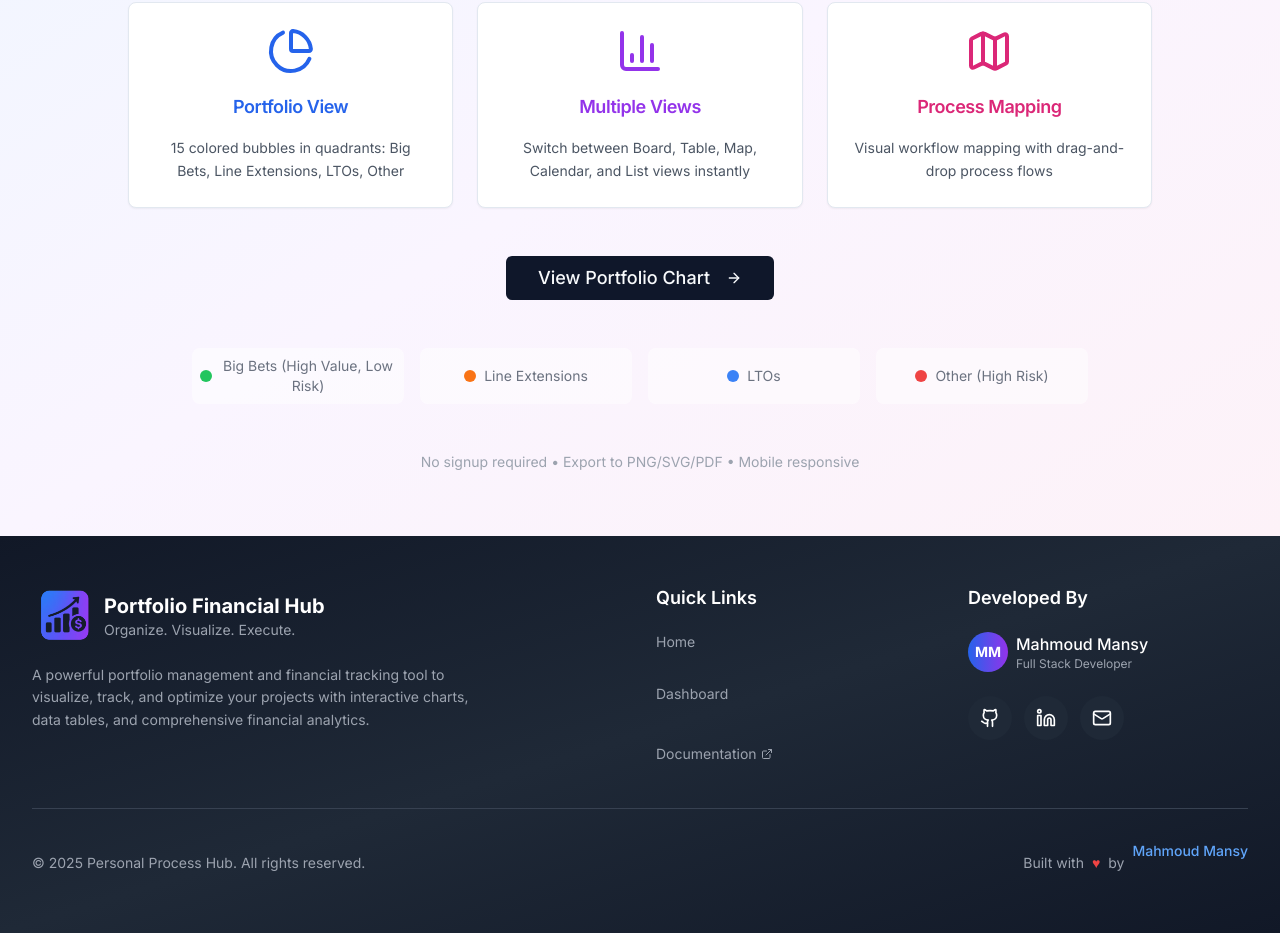
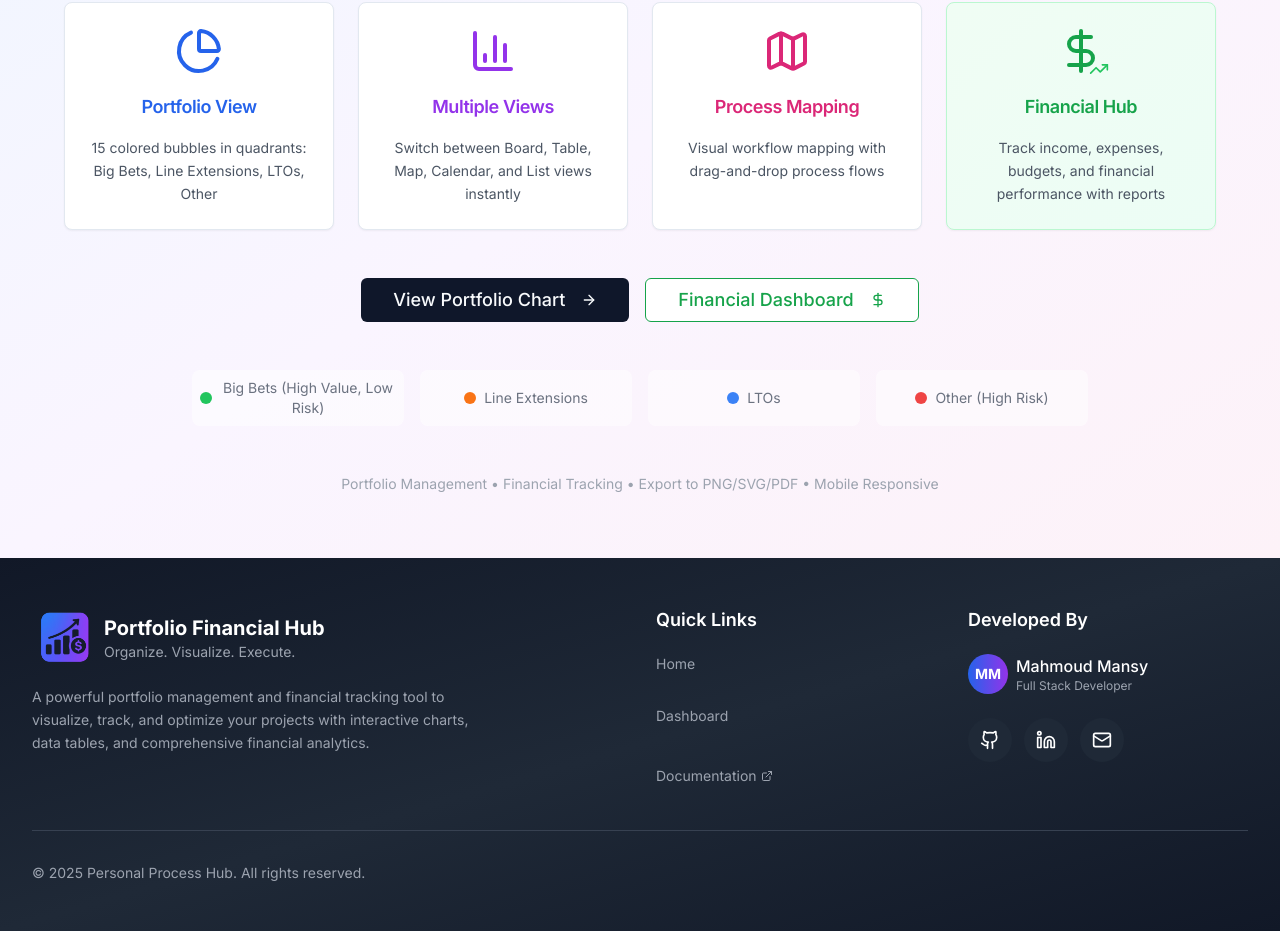
Before and after one commit to MMansy19/PPH, a Next.js app: page / in a window 1280 px wide. Shown: the part 334-1267 px from the top of the page. Built offline with nearby package versions, Linux system fonts and the light colour scheme; no server answers.

Commit message:
feat: update metadata and branding to reflect rebranding to Portfolio Financial Hub, enhance financial tracking features, and add new logo

```diff
--- a/src/app/layout.tsx
+++ b/src/app/layout.tsx
@@ -12,13 +12,18 @@ export const metadata: Metadata = {
     default: 'PFH - Portfolio Financial Hub | Portfolio Management & Financial Tracking',
     template: '%s | PFH - Portfolio Financial Hub'
   },
-  description: 'Portfolio Financial Hub (PFH) - Visualize and manage your portfolio with interactive bubble charts, Kanban boards, process maps, and data tables. Track finances, manage tasks, and optimize your project portfolio. Export to PNG, PDF, and CSV.',
+  description: 'Portfolio Financial Hub (PFH) - Visualize and manage your portfolio with interactive bubble charts, Kanban boards, process maps, and data tables. Track finances, manage budgets, expenses, and income with comprehensive financial analytics. Export to PNG, PDF, and CSV.',
   keywords: [
     'portfolio management',
+    'financial tracking',
     'task management',
     'bubble chart',
     'kanban board',
     'process map',
+    'financial management',
+    'expense tracking',
+    'budget management',
+    'income tracking',
     'project visualization',
     'drag and drop',
     'data visualization',
@@ -30,6 +35,8 @@ export const metadata: Metadata = {
     'project planning',
     'task board',
     'workflow management',
+    'financial analytics',
+    'financial dashboard',
     'react flow',
     'next.js app'
   ],
@@ -46,10 +53,10 @@ export const metadata: Metadata = {
     canonical: '/',
   },
   openGraph: {
-    title: 'PPH - Personal Process Hub | Portfolio Management & Task Visualization',
-    description: 'Visualize and manage your portfolio with interactive bubble charts, Kanban boards, and process maps. Export to PNG, PDF, CSV.',
+    title: 'PFH - Portfolio Financial Hub | Portfolio Management & Financial Tracking',
+    description: 'Visualize and manage your portfolio with interactive bubble charts, Kanban boards, process maps, and comprehensive financial tracking tools. Export to PNG, PDF, CSV.',
     url: 'https://pph.vercel.app',
-    siteName: 'Personal Process Hub',
+    siteName: 'Portfolio Financial Hub',
     images: [
       {
         url: '/logo.png',
@@ -64,7 +71,7 @@ export const metadata: Metadata = {
   twitter: {
     card: 'summary_large_image',
     title: 'PFH - Portfolio Financial Hub',
-    description: 'Portfolio management with bubble charts, Kanban boards & process maps',
+    description: 'Portfolio management with bubble charts, Kanban boards, process maps & financial tracking',
     images: ['/logo.png'],
     creator: '@MMansy19', // Update with your Twitter handle
   },
@@ -82,7 +89,6 @@ export const metadata: Metadata = {
   icons: {
     icon: [
       { url: '/logo.svg', type: 'image/svg+xml' },
-      { url: '/favicon.ico' },
       { url: '/logo.png', sizes: '192x192' },
     ],
     apple: [
--- a/src/components/Landing/Hero.tsx
+++ b/src/components/Landing/Hero.tsx
@@ -3,7 +3,7 @@ import React from 'react'
 import Link from 'next/link'
 import { Button } from '@/components/ui/button'
 import { Card, CardContent, CardHeader, CardTitle } from '@/components/ui/card'
-import { ArrowRight, PieChart, BarChart3, Map } from 'lucide-react'
+import { ArrowRight, PieChart, BarChart3, Map, DollarSign, TrendingUp } from 'lucide-react'
 
 export function Hero() {
   return (
@@ -12,16 +12,17 @@ export function Hero() {
         <div className="max-w-6xl mx-auto text-center space-y-8 sm:space-y-12">
           <div className="space-y-4 sm:space-y-6">
             <h1 className="text-3xl sm:text-5xl md:text-6xl lg:text-7xl font-bold bg-gradient-to-r from-blue-600 via-purple-600 to-pink-600 bg-clip-text text-transparent text-balance">
-              Personal Process Hub
+              Portfolio Financial Hub
             </h1>
             <p className="text-lg sm:text-xl md:text-2xl text-gray-600 max-w-4xl mx-auto text-balance leading-relaxed">
               Visualize your portfolio with <span className="font-semibold text-purple-600">Bubble Charts</span> •
               Organize with <span className="font-semibold text-blue-600">Boards</span> •
-              Track with <span className="font-semibold text-pink-600">Maps</span>
+              Track with <span className="font-semibold text-pink-600">Maps</span> •
+              Manage with <span className="font-semibold text-green-600">Financial Tools</span>
             </p>
           </div>
 
-          <div className="grid grid-cols-1 sm:grid-cols-2 lg:grid-cols-3 gap-4 sm:gap-6 max-w-5xl mx-auto">
+          <div className="grid grid-cols-1 sm:grid-cols-2 lg:grid-cols-4 gap-4 sm:gap-6 max-w-6xl mx-auto">
             <Card className="hover:shadow-lg transition-all duration-300 hover:scale-105">
               <CardHeader className="pb-3 sm:pb-4">
                 <div className="flex justify-center mb-2 sm:mb-3">
@@ -50,7 +51,7 @@ export function Hero() {
               </CardContent>
             </Card>
 
-            <Card className="hover:shadow-lg transition-all duration-300 hover:scale-105 sm:col-span-2 lg:col-span-1">
+            <Card className="hover:shadow-lg transition-all duration-300 hover:scale-105">
               <CardHeader className="pb-3 sm:pb-4">
                 <div className="flex justify-center mb-2 sm:mb-3">
                   <Map className="h-10 w-10 sm:h-12 sm:w-12 text-pink-600" />
@@ -63,6 +64,23 @@ export function Hero() {
                 </p>
               </CardContent>
             </Card>
+
+            <Card className="hover:shadow-lg transition-all duration-300 hover:scale-105 bg-gradient-to-br from-green-50 to-emerald-50 border-green-200">
+              <CardHeader className="pb-3 sm:pb-4">
+                <div className="flex justify-center mb-2 sm:mb-3">
+                  <div className="relative">
+                    <DollarSign className="h-10 w-10 sm:h-12 sm:w-12 text-green-600" />
+                    <TrendingUp className="h-5 w-5 text-green-500 absolute -bottom-1 -right-1" />
+                  </div>
+                </div>
+                <CardTitle className="text-green-600 text-base sm:text-lg">Financial Hub</CardTitle>
+              </CardHeader>
+              <CardContent>
+                <p className="text-sm text-gray-600 leading-relaxed">
+                  Track income, expenses, budgets, and financial performance with reports
+                </p>
+              </CardContent>
+            </Card>
           </div>
 
           <div className="flex flex-col sm:flex-row gap-4 justify-center items-center">
@@ -70,6 +88,17 @@ export function Hero() {
               <Link href="/app">
                 View Portfolio Chart
                 <ArrowRight className="ml-2 h-4 w-4 sm:h-5 sm:w-5" />
+              </Link>
+            </Button>
+            <Button
+              size="lg"
+              asChild
+              variant="outline"
+              className="text-base sm:text-lg px-6 sm:px-8 py-3 sm:py-4 touch-target w-full sm:w-auto border-green-600 text-green-600 hover:bg-green-50"
+            >
+              <Link href="/app/financial">
+                Financial Dashboard
+                <DollarSign className="ml-2 h-4 w-4 sm:h-5 sm:w-5" />
               </Link>
             </Button>
           </div>
@@ -94,7 +123,7 @@ export function Hero() {
           </div>
 
           <p className="text-xs sm:text-sm text-gray-400 text-balance">
-            No signup required • Export to PNG/SVG/PDF • Mobile responsive
+            Portfolio Management • Financial Tracking • Export to PNG/SVG/PDF • Mobile Responsive
           </p>
         </div>
       </div>
--- a/src/components/Layout/Footer.tsx
+++ b/src/components/Layout/Footer.tsx
@@ -117,19 +117,6 @@ export function Footer() {
           <p className="text-gray-400 text-xs sm:text-sm text-center sm:text-left">
             © {currentYear} Personal Process Hub. All rights reserved.
           </p>
-          <div className="flex items-center gap-2 text-xs sm:text-sm text-gray-400 text-center">
-            <span>Built with</span>
-            <span className="text-red-500">♥</span>
-            <span>by</span>
-            <a
-              href="https://mahmoud-mansy.vercel.app/"
-              target="_blank"
-              rel="noopener noreferrer"
-              className="font-medium text-blue-400 hover:text-blue-300 transition-colors touch-target"
-            >
-              Mahmoud Mansy
-            </a>
-          </div>
         </div>
       </div>
     </footer>
```
Also changed, not shown: public/logo.svg (added).
